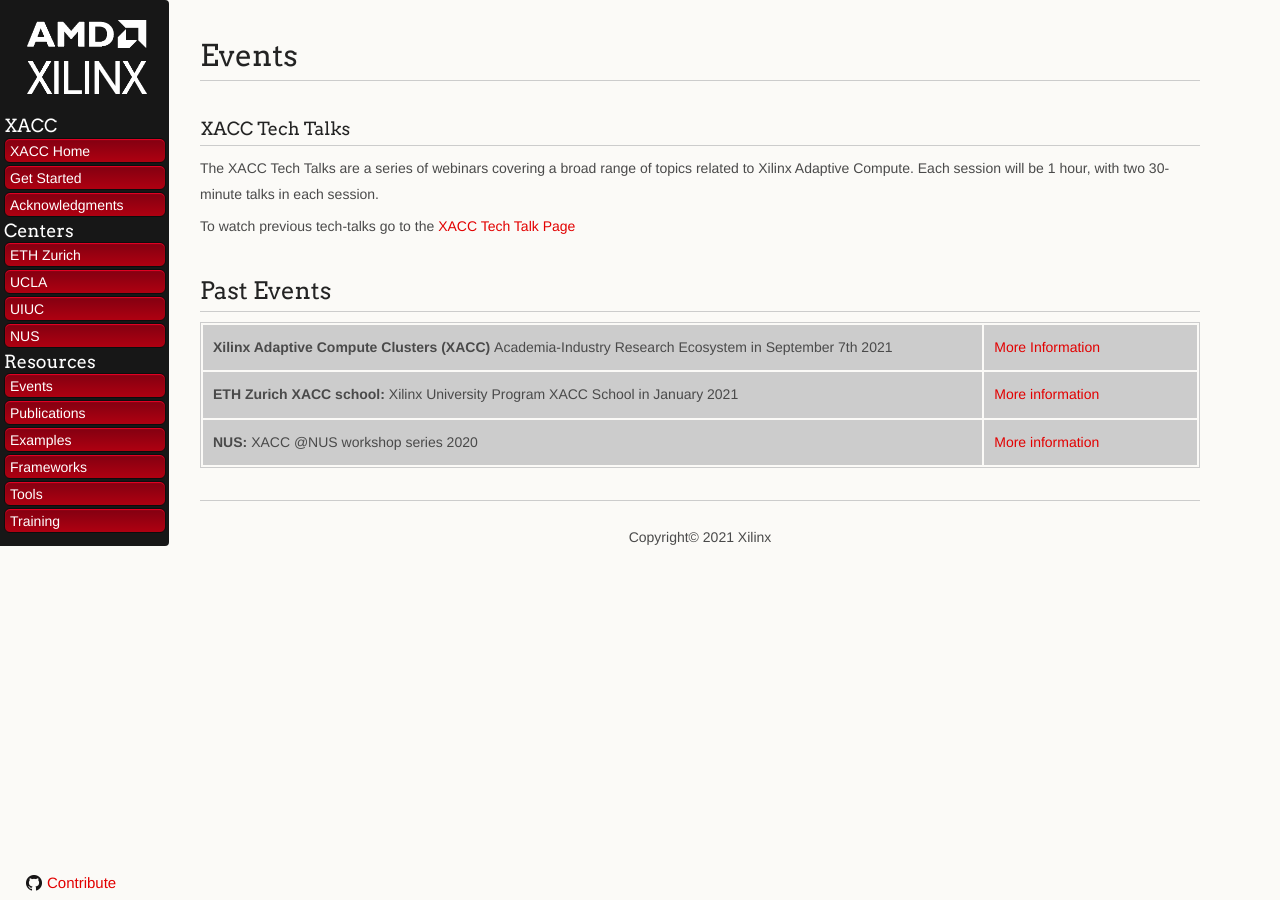
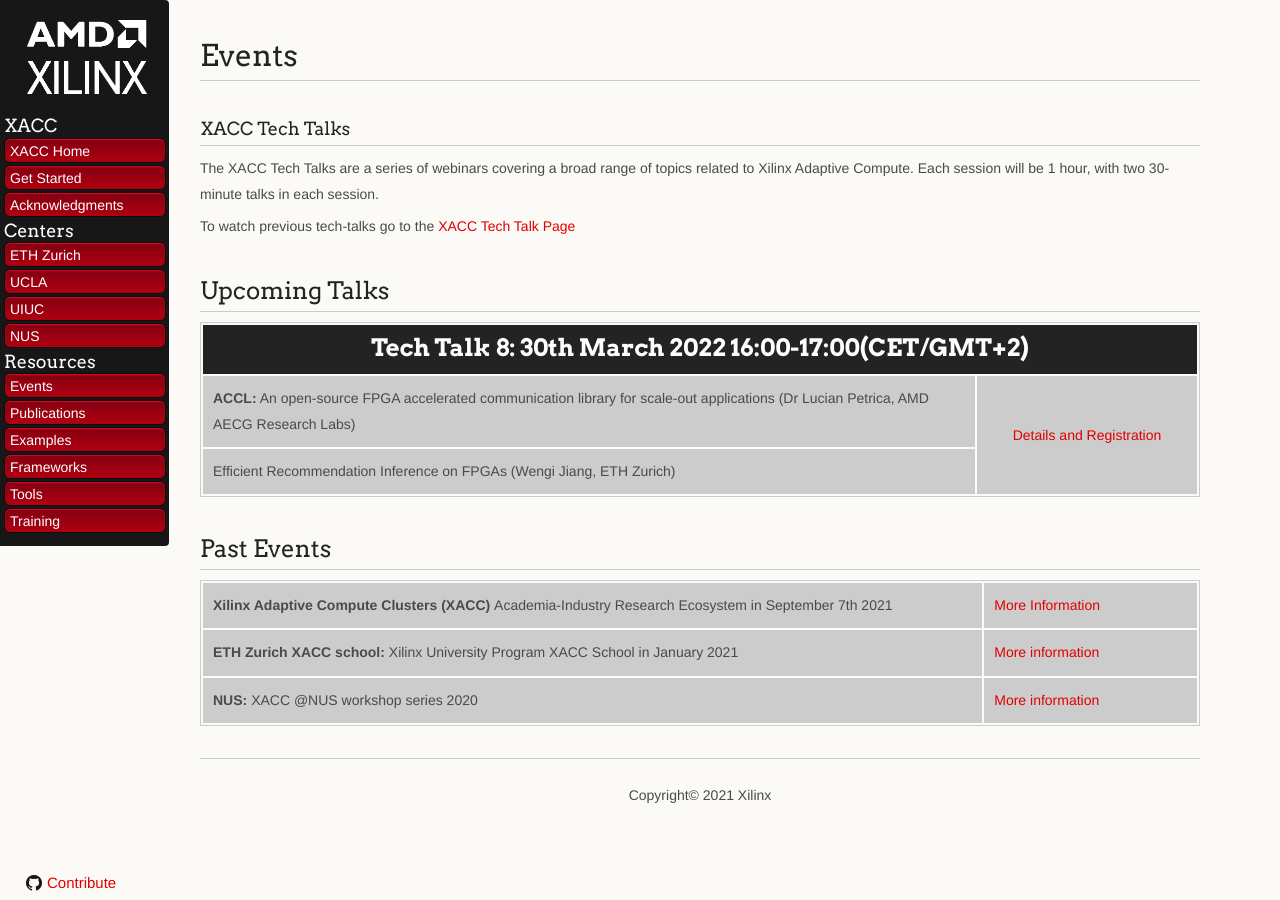
Before and after one commit to Xilinx/xacc, a Jekyll site: the page built from docs/events.md, in a window 1280 px wide. Built offline with Jekyll 4.4.1, drawn with Linux system fonts in a browser that asks for light colours; nearby versions of some CDN libraries; our own code applies the rules of GitHub Pages for plain Markdown files.

Commit message:
TT8.md
Update xacc_tech_talks.md

1

```diff
--- a/docs/events.md
+++ b/docs/events.md
@@ -7,6 +7,30 @@
 The XACC Tech Talks are a series of webinars covering a broad range of topics related to Xilinx Adaptive Compute. Each session will be 1 hour, with two 30-minute talks in each session.
 
 To watch previous tech-talks go to the <a href="./xacc_tech_talks.html#past-talks">XACC Tech Talk Page</a>
+
+## Upcoming Talks
+<table class="responsive">
+  <tr>
+    <th style="text-align:center; vertical-align:middle" colspan="2">
+      <font size="+2">
+        <strong>Tech Talk 8: 30<sup>th</sup> March 2022 16:00-17:00(CET/GMT+2) </strong>
+      </font>
+    </th>
+  </tr>
+  <tr>
+    <td style>
+      <strong>ACCL:</strong> An open-source FPGA accelerated communication library for scale-out applications (Dr Lucian Petrica, AMD AECG Research Labs)
+    </td>
+    <td style="text-align:center; vertical-align:middle" rowspan="2" width="200">
+      <a href="./xacc_tech_talks.html#xacc-tech-talk-8">Details and Registration</a>
+    </td>
+  </tr>
+  <tr>
+    <td>
+      <strong></strong> Efficient Recommendation Inference on FPGAs (Wengi Jiang, ETH Zurich)
+    </td>
+  </tr>
+</table>
 
 
 ## Past Events
```
Also changed, not shown: docs/xacc_tech_talks.md (+22 -0 lines).
